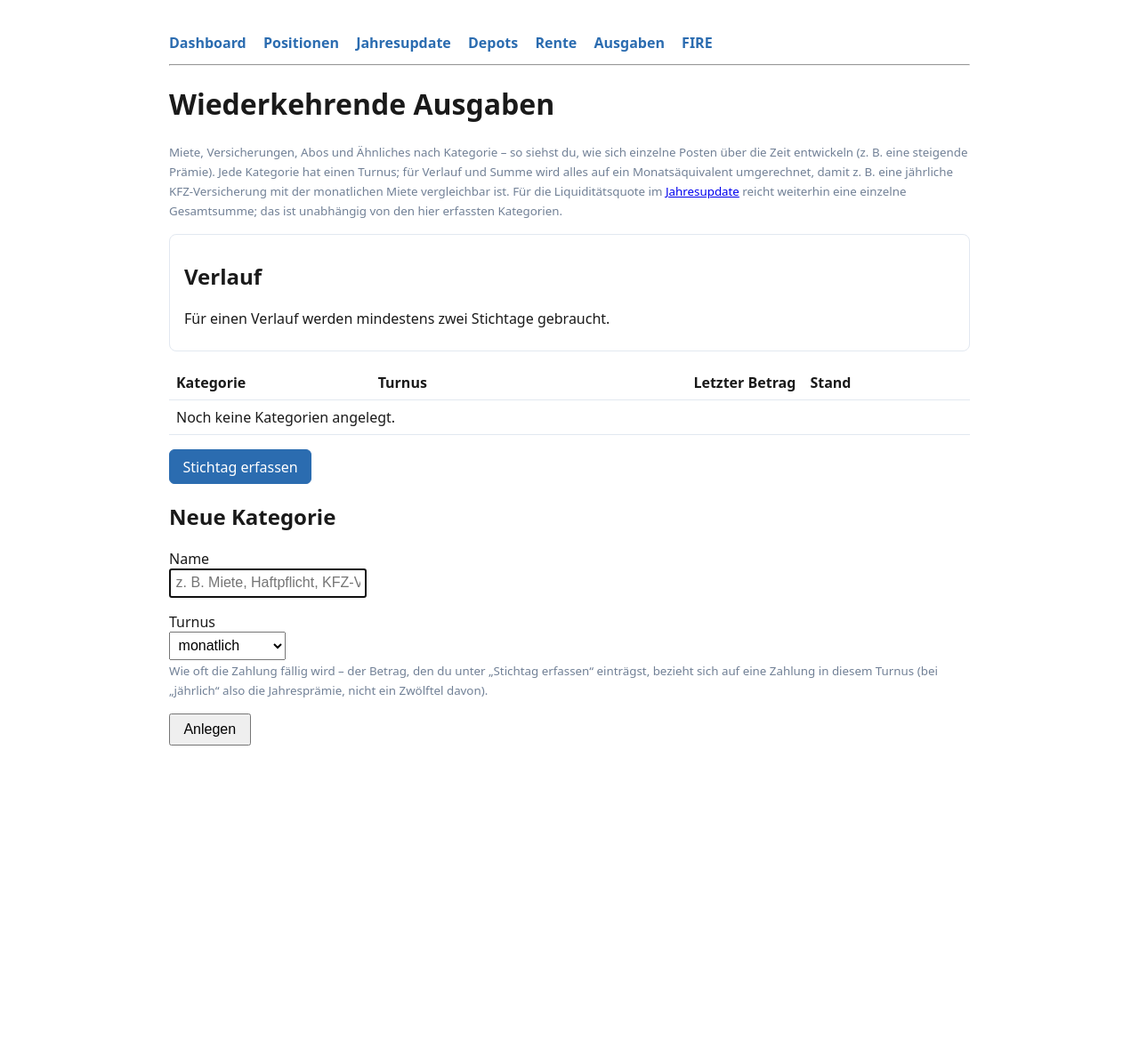
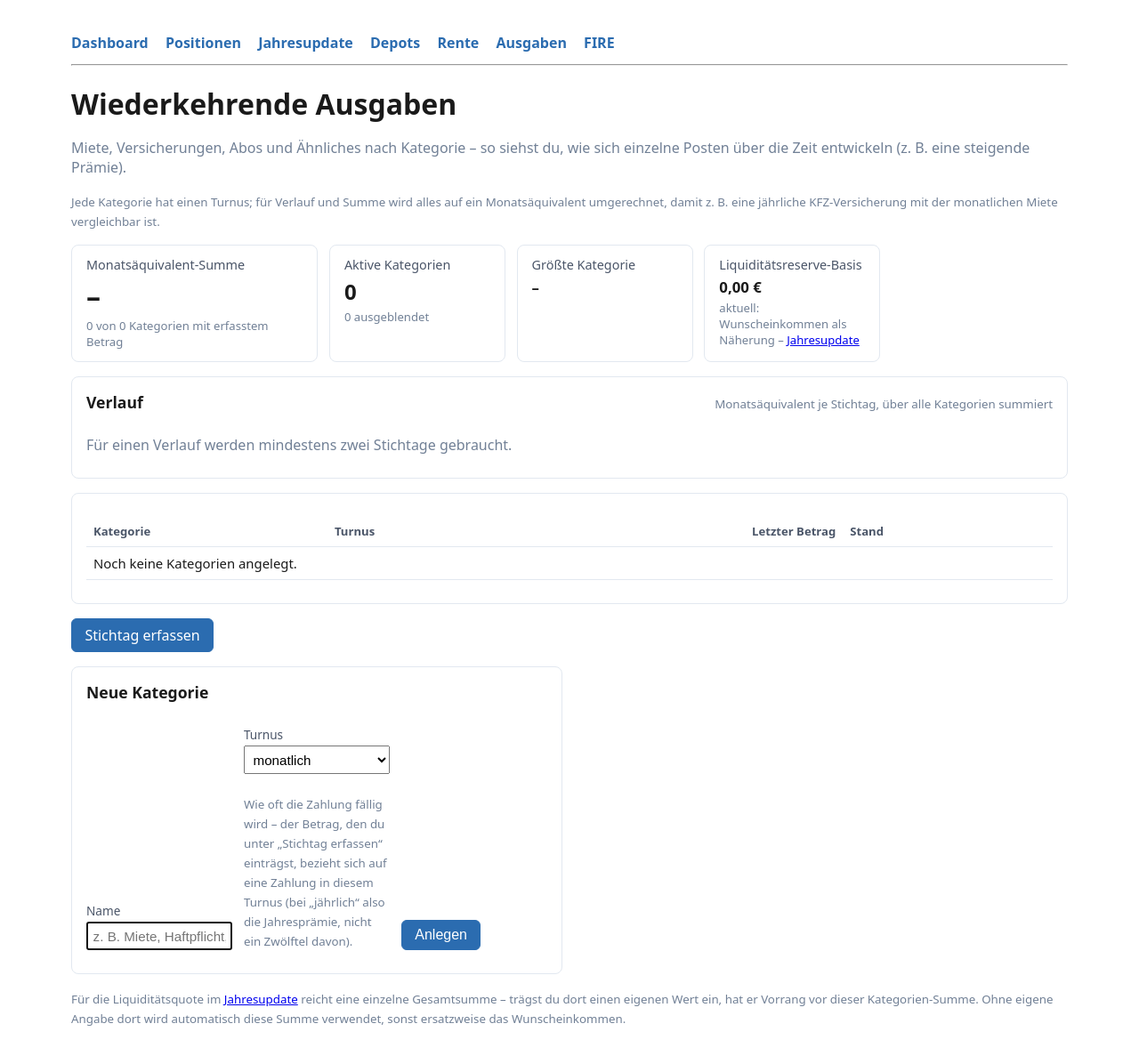
Before and after one commit to bravour27spaltung/Vermoegenstracker, a FastAPI app: page /expenses in a window 1280 px wide. Shown: the whole page at 89% size. Before the commit the page ends 838 px from the top, so only its background shows below. Run offline with FastAPI, Linux system fonts and the light colour scheme; data that the repository does not hold is empty.

Commit message:
Ausgaben: Kategorien-Summe speist Liquiditätsreserve, Seite überarbeitet
- app/overview.py: monthly_equivalent_cent() und neue
  categories_monthly_total() als kanonische Umrechnung; build_overview()
  fragt jetzt in der Reihenfolge ExpenseRecord (Jahresupdate) ->
  Kategorien-Summe -> Wunscheinkommen. Damit fließt /expenses tatsächlich
  in die Liquiditätsreserve auf dem Dashboard, sobald keine explizite
  Jahresupdate-Angabe vorliegt.
- app/routes/expenses.py: importiert monthly_equivalent_cent jetzt aus
  overview.py (keine doppelte Rundungslogik mehr); Übersicht liefert
  zusätzliche Kennzahlen (Summe, aktive Kategorien, größte Kategorie,
  ob diese Summe gerade die Liquiditätsreserve speist).
- app/routes/yearly.py + templates/yearly.html: Hinweistext im
  Jahresupdate nennt jetzt die tatsächlich verwendete Quelle
  (ov.expenses_source) statt hartkodiert "Wunscheinkommen".
- templates/expenses.html + expense_form.html: gemeinsames Stylesheet
  depots/_style.html eingebunden (vorher unstyled: Klassen wie .muted/
  .tag/.chart wirkten ins Leere), KPI-Kacheln im Dashboard-Look ergänzt.
- Kategorien angelegt (Miete, Handy/Internet, Streaming, Fitnessstudio,
  BU-Versicherung, Sonstige feste Zahlungen als monatlich; Haftpflicht
  und KFZ-Versicherung als jährlich); Platzhalter "Miete, Lebensmittel
  usw." ausgeblendet statt gelöscht (Historie bleibt erhalten, betraf
  aber ohnehin keine echten Beträge).
- Gegen echte DB und volle Testsuite (55 Tests) verifiziert.

Co-Authored-By: Claude Sonnet 5 <noreply@anthropic.com>
Claude-Session: https://claude.ai/code/session_01MpBi1PJQAwv2iMZYtb4hGj

```diff
--- a/app/routes/expenses.py
+++ b/app/routes/expenses.py
@@ -24,8 +24,9 @@ from sqlalchemy.exc import IntegrityError
 from sqlalchemy.orm import Session
 
 from app.deps import get_session
-from app.models import CADENCE_MONTHS, ExpenseCadence, ExpenseCategory, ExpenseCategoryRecord
+from app.models import ExpenseCadence, ExpenseCategory, ExpenseCategoryRecord
 from app.money import format_euro, parse_flexible_amount
+from app.overview import build_overview, monthly_equivalent_cent
 from app.svg_charts import line_svg
 
 router = APIRouter(prefix="/expenses", tags=["expenses"])
@@ -47,12 +48,6 @@ CADENCE_UNIT = {
     ExpenseCadence.QUARTERLY: "Quartal",
     ExpenseCadence.YEARLY: "Jahr",
 }
-
-
-def monthly_equivalent_cent(cadence: ExpenseCadence, amount_cent: int) -> int:
-    """Rechnet einen Betrag auf sein Monatsäquivalent um (kaufmännisch gerundet)."""
-    months = CADENCE_MONTHS[cadence]
-    return round(amount_cent / months)
 
 
 def _quarter_end(d: date) -> date:
@@ -135,9 +130,19 @@ def overview(request: Request, session: Session = Depends(get_session)):
     known = [(cat, rec) for cat in categories if (rec := latest[cat.id]) is not None]
     total_latest_cent = sum(monthly_equivalent_cent(cat.cadence, rec.amount_cent) for cat, rec in known)
     total_latest = format_euro(total_latest_cent) if known else "–"
+    largest = max(known, key=lambda kr: monthly_equivalent_cent(kr[0].cadence, kr[1].amount_cent), default=None)
+    largest_label = (
+        f"{largest[0].name} ({format_euro(monthly_equivalent_cent(largest[0].cadence, largest[1].amount_cent))} / Monat)"
+        if largest else "–"
+    )
 
     totals = _monthly_totals_by_date(session, all_categories)
     chart_svg = line_svg(totals, label="Ausgaben pro Monat (Äquivalent)")
+
+    # Speist diese Summe gerade die Liquiditätsreserve im Dashboard, oder überschreibt sie
+    # eine explizite Angabe im Jahresupdate? Siehe app.overview.build_overview()-Fallback.
+    ov = build_overview(session)
+    feeds_liquidity = ov.expenses_source.startswith("Summe der Ausgaben-Kategorien")
 
     return templates.TemplateResponse(
         request,
@@ -146,9 +151,16 @@ def overview(request: Request, session: Session = Depends(get_session)):
             "rows": rows,
             "hidden": hidden,
             "total_latest": total_latest,
+            "total_latest_cent": total_latest_cent,
+            "active_count": len(categories),
+            "known_count": len(known),
+            "largest_label": largest_label,
             "chart_svg": chart_svg,
             "cadences": list(ExpenseCadence),
             "cadence_labels": CADENCE_LABELS,
+            "feeds_liquidity": feeds_liquidity,
+            "liquidity_source": ov.expenses_source,
+            "liquidity_amount": format_euro(ov.monthly_expenses_cent),
             "ok": request.query_params.get("ok"),
             "error": request.query_params.get("error"),
         },
--- a/app/routes/yearly.py
+++ b/app/routes/yearly.py
@@ -34,8 +34,8 @@ def year_update(request: Request, jahr: int | None = None, session: Session = De
         target=target, steps=steps, done=sum(s.done for s in required), total=len(required),
         future=target > date.today(), years=list(range(date.today().year, date.today().year - 6, -1)),
         expenses=format_euro(record.monthly_expenses_cent).removesuffix(" €") if record else "",
-        expenses_hint=format_euro(ov.monthly_expenses_cent), ok=request.query_params.get("ok"),
-        error=request.query_params.get("error"),
+        expenses_hint=format_euro(ov.monthly_expenses_cent), expenses_source=ov.expenses_source,
+        ok=request.query_params.get("ok"), error=request.query_params.get("error"),
     ))
 
 
--- a/app/templates/expenses.html
+++ b/app/templates/expenses.html
@@ -1,25 +1,42 @@
 {% extends "base.html" %}
 {% block title %}Ausgaben{% endblock %}
+{% block head %}{% include "depots/_style.html" %}{% endblock %}
 {% block content %}
+<div class="dp">
 <h1>Wiederkehrende Ausgaben</h1>
-<p><small>Miete, Versicherungen, Abos und Ähnliches nach Kategorie – so siehst du, wie sich einzelne Posten über die Zeit entwickeln (z. B. eine steigende Prämie). Jede Kategorie hat einen Turnus; für Verlauf und Summe wird alles auf ein Monatsäquivalent umgerechnet, damit z. B. eine jährliche KFZ-Versicherung mit der monatlichen Miete vergleichbar ist. Für die Liquiditätsquote im <a href="/jahresupdate">Jahresupdate</a> reicht weiterhin eine einzelne Gesamtsumme; das ist unabhängig von den hier erfassten Kategorien.</small></p>
+<p class="muted" style="margin-top:-0.3rem">Miete, Versicherungen, Abos und Ähnliches nach Kategorie – so siehst du, wie sich einzelne Posten über die Zeit entwickeln (z. B. eine steigende Prämie).</p>
+<p><small>Jede Kategorie hat einen Turnus; für Verlauf und Summe wird alles auf ein Monatsäquivalent umgerechnet, damit z. B. eine jährliche KFZ-Versicherung mit der monatlichen Miete vergleichbar ist.</small></p>
 {% if ok %}<p role="status" class="good">✓ {{ ok }}</p>{% endif %}
 {% if error %}<p role="alert" class="error"><strong>Fehler:</strong> {{ error }}</p>{% endif %}
 
-<div class="card">
-  <h2>Verlauf</h2>
-  {{ chart_svg | safe }}
-  {% if rows %}<p class="muted">Monatsäquivalent-Summe zum letzten Stichtag je Kategorie: <strong>{{ total_latest }}</strong> pro Monat</p>{% endif %}
+<div class="tiles dp-kpis">
+  <div class="tile hero">
+    <div class="label">Monatsäquivalent-Summe</div>
+    <div class="value">{{ total_latest }}</div>
+    <div class="note">{{ known_count }} von {{ active_count }} Kategorien mit erfasstem Betrag</div>
+  </div>
+  <div class="tile"><div class="label">Aktive Kategorien</div><div class="value">{{ active_count }}</div>
+    <div class="note">{{ hidden | length }} ausgeblendet</div></div>
+  <div class="tile"><div class="label">Größte Kategorie</div><div class="value" style="font-size:1.05rem">{{ largest_label }}</div></div>
+  <div class="tile"><div class="label">Liquiditätsreserve-Basis</div>
+    <div class="value {{ 'good' if feeds_liquidity }}" style="font-size:1.05rem">{{ liquidity_amount }}</div>
+    <div class="note">{% if feeds_liquidity %}wird aus dieser Summe gespeist{% else %}aktuell: {{ liquidity_source }} – <a href="/jahresupdate#expenses">Jahresupdate</a>{% endif %}</div></div>
 </div>
 
+<div class="card">
+  <div class="card-head"><h2>Verlauf</h2><small>Monatsäquivalent je Stichtag, über alle Kategorien summiert</small></div>
+  <div class="chart-wrap">{{ chart_svg | safe }}</div>
+</div>
+
+<div class="card">
 <table>
   <thead><tr><th>Kategorie</th><th>Turnus</th><th class="right">Letzter Betrag</th><th>Stand</th><th></th></tr></thead>
   <tbody>
     {% for row in rows %}
     <tr>
       <td>{{ row.category.name }}</td>
-      <td>{{ row.cadence_label }}</td>
-      <td class="right">{{ row.latest }}{% if row.monthly_equivalent %}<br><span class="sub">≈ {{ row.monthly_equivalent }} / Monat</span>{% endif %}</td>
+      <td><span class="tag">{{ row.cadence_label }}</span></td>
+      <td class="right">{{ row.latest }}{% if row.monthly_equivalent %}<br><span class="dp-sub">≈ {{ row.monthly_equivalent }} / Monat</span>{% endif %}</td>
       <td>{{ row.latest_date or '–' }}</td>
       <td>
         <form class="inline" method="post" action="/expenses/{{ row.category.id }}/deactivate"
@@ -33,11 +50,14 @@
     {% endfor %}
   </tbody>
 </table>
+</div>
 
 <p><a href="/expenses/erfassen" class="btn">Stichtag erfassen</a></p>
 
+<div class="dp-grid">
+  <div class="card">
     <h2>Neue Kategorie</h2>
-<form method="post" action="/expenses">
+    <form method="post" action="/expenses" class="formgrid">
       <p><label>Name<br><input type="text" name="name" required autofocus placeholder="z. B. Miete, Haftpflicht, KFZ-Versicherung"></label></p>
       <p><label>Turnus<br>
         <select name="cadence">
@@ -45,11 +65,13 @@
           <option value="{{ c.value }}" {{ 'selected' if c.value == 'MONTHLY' }}>{{ cadence_labels[c] }}</option>
           {% endfor %}
         </select>
-  </label><br><small>Wie oft die Zahlung fällig wird – der Betrag, den du unter „Stichtag erfassen“ einträgst, bezieht sich auf eine Zahlung in diesem Turnus (bei „jährlich“ also die Jahresprämie, nicht ein Zwölftel davon).</small></p>
-  <p><button type="submit">Anlegen</button></p>
+      </label><br><small class="muted">Wie oft die Zahlung fällig wird – der Betrag, den du unter „Stichtag erfassen“ einträgst, bezieht sich auf eine Zahlung in diesem Turnus (bei „jährlich“ also die Jahresprämie, nicht ein Zwölftel davon).</small></p>
+      <p><button type="submit" class="btn">Anlegen</button></p>
     </form>
+  </div>
 
   {% if hidden %}
+  <div class="card">
     <h2>Ausgeblendete Kategorien</h2>
     <table>
       <tbody>
@@ -65,5 +87,10 @@
         {% endfor %}
       </tbody>
     </table>
+  </div>
   {% endif %}
+</div>
+
+<p><small class="muted">Für die Liquiditätsquote im <a href="/jahresupdate">Jahresupdate</a> reicht eine einzelne Gesamtsumme – trägst du dort einen eigenen Wert ein, hat er Vorrang vor dieser Kategorien-Summe. Ohne eigene Angabe dort wird automatisch diese Summe verwendet, sonst ersatzweise das Wunscheinkommen.</small></p>
+</div>
 {% endblock %}
--- a/app/templates/yearly.html
+++ b/app/templates/yearly.html
@@ -43,7 +43,7 @@
 
 <form class="card" id="expenses" method="post" action="/jahresupdate/ausgaben">
   <h2>Monatliche Ausgaben {{ target.year }}</h2>
-  <p class="small muted">Durchschnitt pro Monat (Miete, Leben, Versicherungen) – Grundlage für die Liquiditätsreserve im Dashboard. Ohne Angabe wird das Wunscheinkommen verwendet ({{ expenses_hint }}).</p>
+  <p class="small muted">Durchschnitt pro Monat (Miete, Leben, Versicherungen) – Grundlage für die Liquiditätsreserve im Dashboard. Ohne eigene Angabe hier gilt ersatzweise: {{ expenses_source }} ({{ expenses_hint }}). Auch <a href="/expenses">einzelne Ausgaben-Kategorien</a> fließen automatisch ein, solange hier nichts eingetragen ist.</p>
   <input type="hidden" name="snapshot_date" value="{{ target.isoformat() }}">
   <div class="inline-form"><label>€ pro Monat<input type="text" inputmode="decimal" name="expenses" value="{{ expenses }}" placeholder="z. B. 2.400"></label>
     <button class="btn">Speichern</button></div>
```
Also changed, not shown: app/overview.py (+46 -0 lines), app/templates/expense_form.html (+7 -2 lines). Lines whose indentation alone changed are shown as unchanged.
